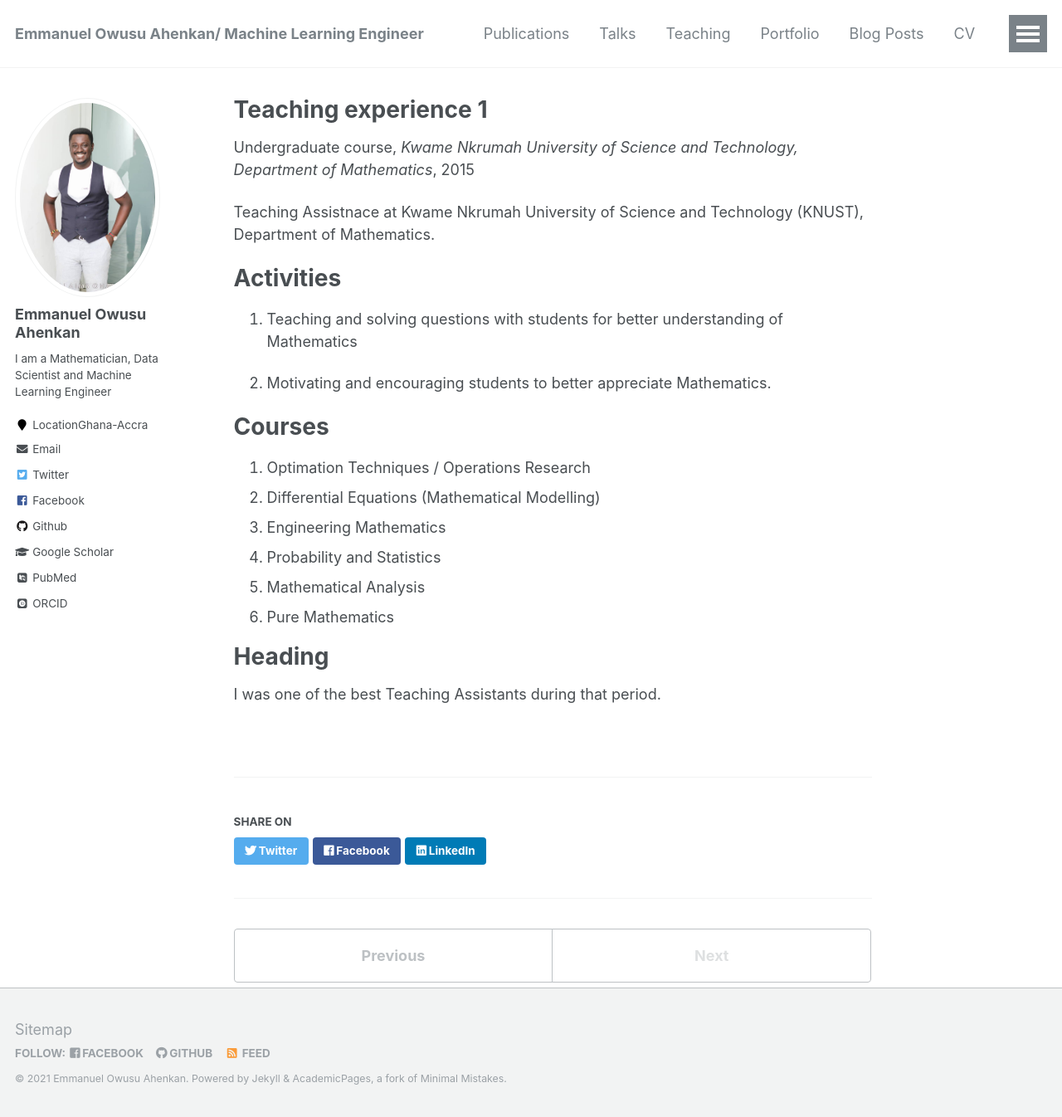
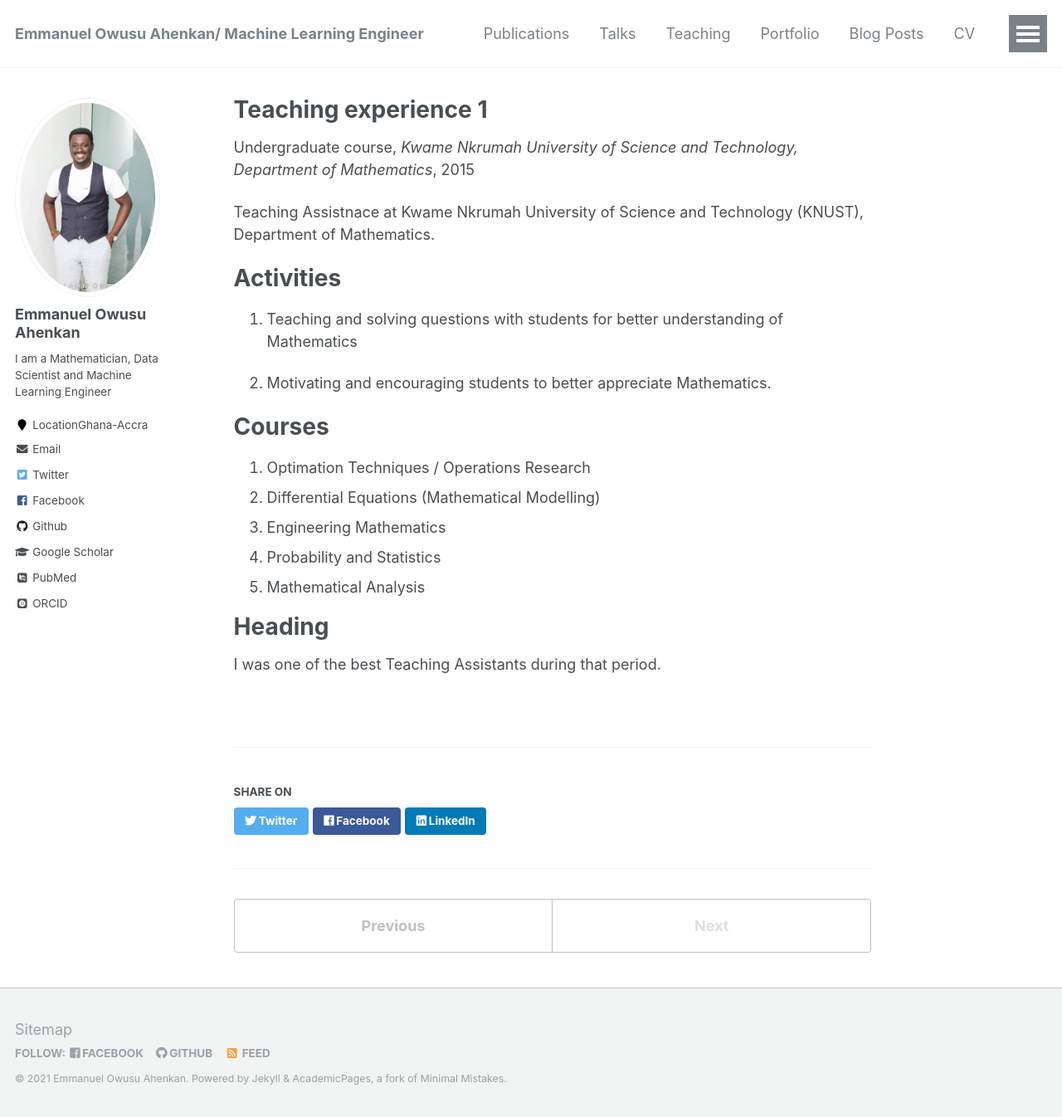
Before and after one commit to EmmanuelOwusu/EmmanuelOwusu.github.io, a Jekyll site: the page built from _teaching/2014-spring-teaching-1.md, in a window 1280 px wide and 1346 px high. Shown: the whole window at 83% size. Built offline with Jekyll 4.4.1, drawn with Linux system fonts in a browser that asks for light colours; some web fonts are replaced.

Commit message:
Teaching1
Teaching1

```diff
--- a/_teaching/2014-spring-teaching-1.md
+++ b/_teaching/2014-spring-teaching-1.md
@@ -24,7 +24,6 @@ Courses
 3. Engineering Mathematics
 4. Probability and Statistics
 5. Mathematical Analysis
-6. Pure Mathematics
 
 Heading
 ======
```
